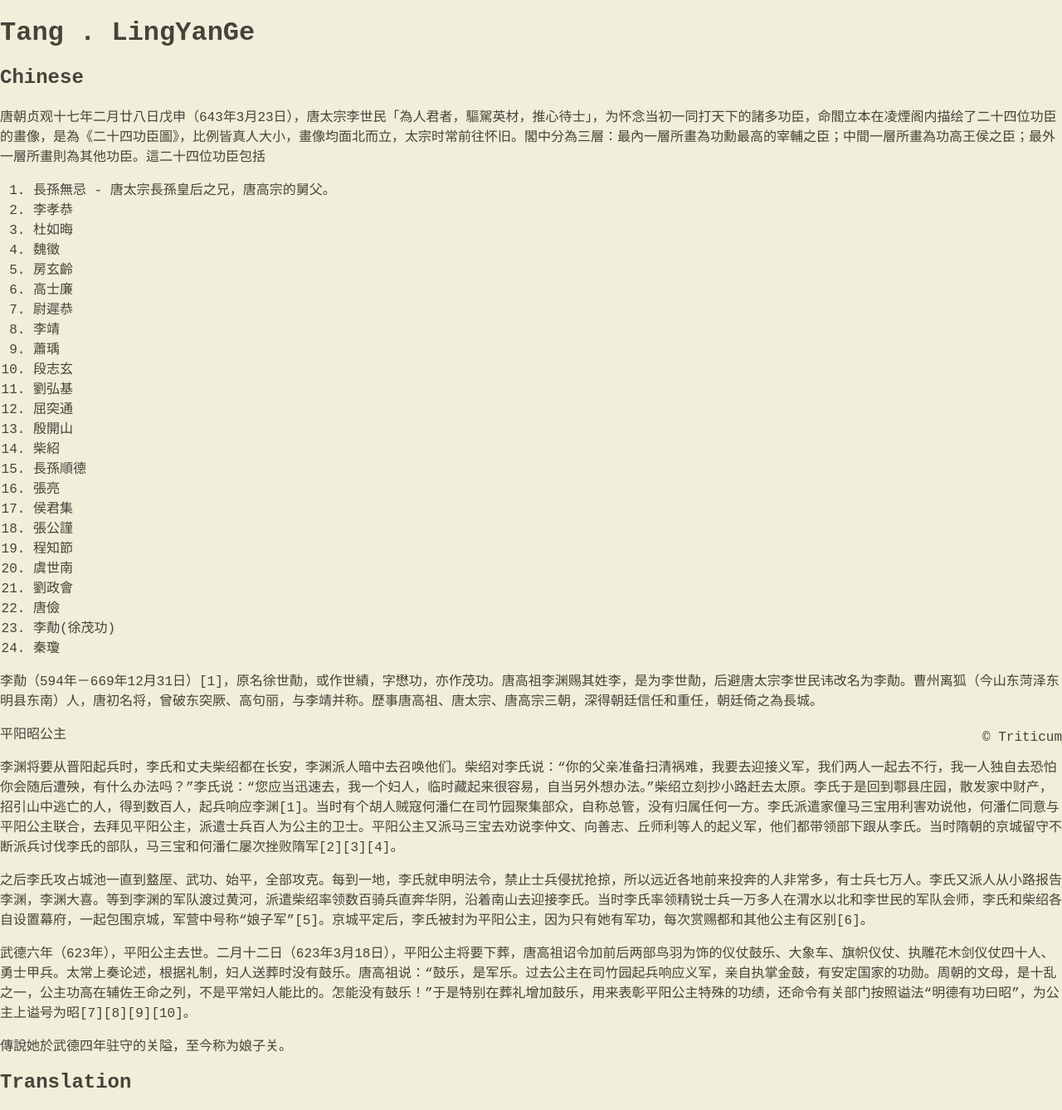
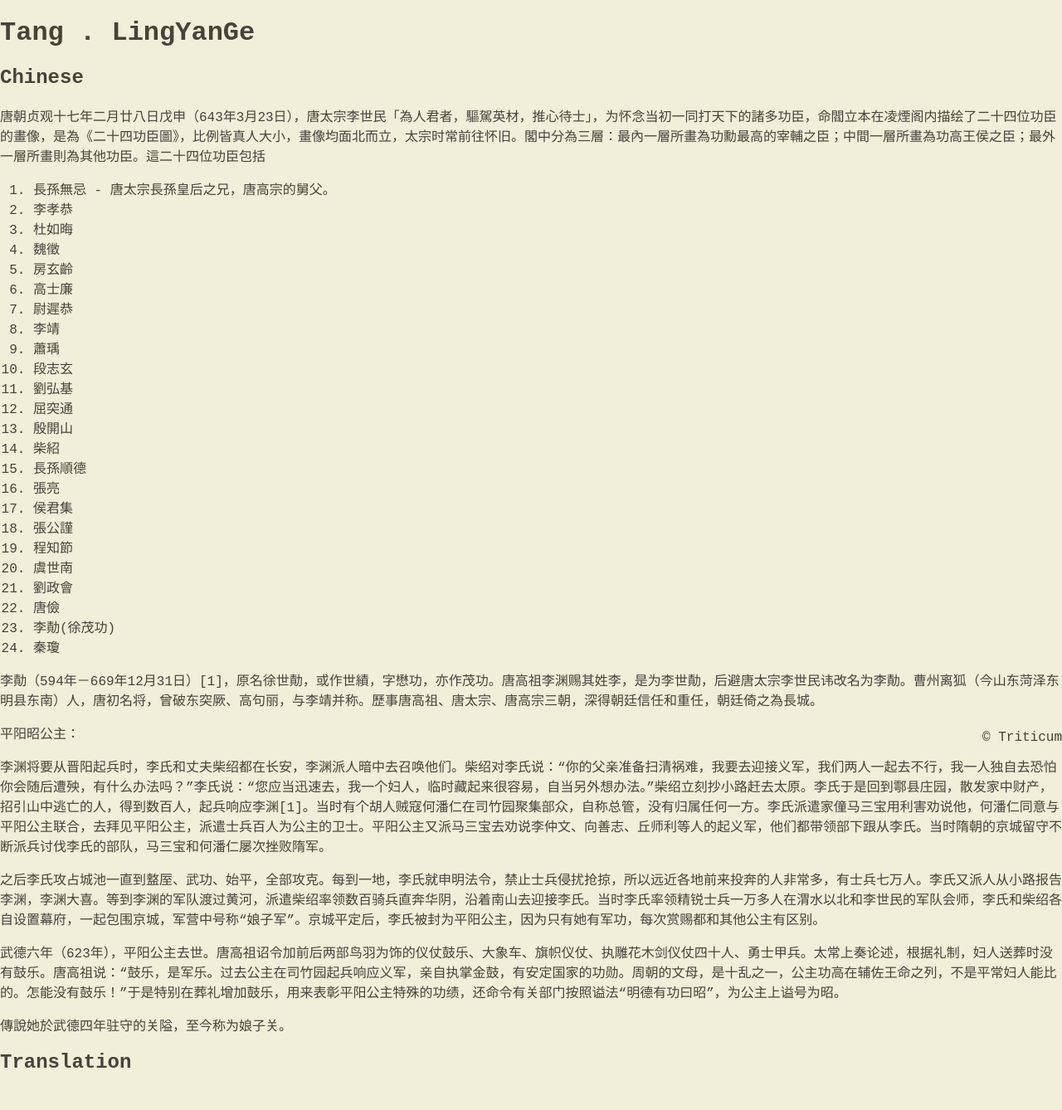
Before and after one commit to Triticum01/Triticum01.github.io, a Jekyll site: the page built from _posts/2022-12-17-Tang-Ling-Yang-Ge.md, in a window 1280 px wide. Shown: the whole page at 83% size. Built offline with Jekyll 4.4.1, drawn with Linux system fonts in a browser that asks for light colours; nearby versions of some CDN libraries; after the commit the page ends 1314 px from its top, so only the background shows below that.

Commit message:
Update 2022-12-17-Tang-Ling-Yang-Ge.md

```diff
--- a/_posts/2022-12-17-Tang-Ling-Yang-Ge.md
+++ b/_posts/2022-12-17-Tang-Ling-Yang-Ge.md
@@ -37,13 +37,13 @@
 
 李勣（594年－669年12月31日）[1]，原名徐世勣，或作世績，字懋功，亦作茂功。唐高祖李渊赐其姓李，是为李世勣，后避唐太宗李世民讳改名为李勣。曹州离狐（今山东菏泽东明县东南）人，唐初名将，曾破东突厥、高句丽，与李靖并称。歷事唐高祖、唐太宗、唐高宗三朝，深得朝廷信任和重任，朝廷倚之為長城。
 
-平阳昭公主
+`平阳昭公主`：
 
-李渊将要从晋阳起兵时，李氏和丈夫柴绍都在长安，李渊派人暗中去召唤他们。柴绍对李氏说：“你的父亲准备扫清祸难，我要去迎接义军，我们两人一起去不行，我一人独自去恐怕你会随后遭殃，有什么办法吗？”李氏说：“您应当迅速去，我一个妇人，临时藏起来很容易，自当另外想办法。”柴绍立刻抄小路赶去太原。李氏于是回到鄠县庄园，散发家中财产，招引山中逃亡的人，得到数百人，起兵响应李渊[1]。当时有个胡人贼寇何潘仁在司竹园聚集部众，自称总管，没有归属任何一方。李氏派遣家僮马三宝用利害劝说他，何潘仁同意与平阳公主联合，去拜见平阳公主，派遣士兵百人为公主的卫士。平阳公主又派马三宝去劝说李仲文、向善志、丘师利等人的起义军，他们都带领部下跟从李氏。当时隋朝的京城留守不断派兵讨伐李氏的部队，马三宝和何潘仁屡次挫败隋军[2][3][4]。
+李渊将要从晋阳起兵时，李氏和丈夫柴绍都在长安，李渊派人暗中去召唤他们。柴绍对李氏说：“你的父亲准备扫清祸难，我要去迎接义军，我们两人一起去不行，我一人独自去恐怕你会随后遭殃，有什么办法吗？”李氏说：“您应当迅速去，我一个妇人，临时藏起来很容易，自当另外想办法。”柴绍立刻抄小路赶去太原。李氏于是回到鄠县庄园，散发家中财产，招引山中逃亡的人，得到数百人，起兵响应李渊[1]。当时有个胡人贼寇何潘仁在司竹园聚集部众，自称总管，没有归属任何一方。李氏派遣家僮马三宝用利害劝说他，何潘仁同意与平阳公主联合，去拜见平阳公主，派遣士兵百人为公主的卫士。平阳公主又派马三宝去劝说李仲文、向善志、丘师利等人的起义军，他们都带领部下跟从李氏。当时隋朝的京城留守不断派兵讨伐李氏的部队，马三宝和何潘仁屡次挫败隋军。
 
-之后李氏攻占城池一直到盩厔、武功、始平，全部攻克。每到一地，李氏就申明法令，禁止士兵侵扰抢掠，所以远近各地前来投奔的人非常多，有士兵七万人。李氏又派人从小路报告李渊，李渊大喜。等到李渊的军队渡过黄河，派遣柴绍率领数百骑兵直奔华阴，沿着南山去迎接李氏。当时李氏率领精锐士兵一万多人在渭水以北和李世民的军队会师，李氏和柴绍各自设置幕府，一起包围京城，军营中号称“娘子军”[5]。京城平定后，李氏被封为平阳公主，因为只有她有军功，每次赏赐都和其他公主有区别[6]。
+之后李氏攻占城池一直到盩厔、武功、始平，全部攻克。每到一地，李氏就申明法令，禁止士兵侵扰抢掠，所以远近各地前来投奔的人非常多，有士兵七万人。李氏又派人从小路报告李渊，李渊大喜。等到李渊的军队渡过黄河，派遣柴绍率领数百骑兵直奔华阴，沿着南山去迎接李氏。当时李氏率领精锐士兵一万多人在渭水以北和李世民的军队会师，李氏和柴绍各自设置幕府，一起包围京城，军营中号称“娘子军”。京城平定后，李氏被封为平阳公主，因为只有她有军功，每次赏赐都和其他公主有区别。
 
-武德六年（623年），平阳公主去世。二月十二日（623年3月18日），平阳公主将要下葬，唐高祖诏令加前后两部鸟羽为饰的仪仗鼓乐、大象车、旗帜仪仗、执雕花木剑仪仗四十人、勇士甲兵。太常上奏论述，根据礼制，妇人送葬时没有鼓乐。唐高祖说：“鼓乐，是军乐。过去公主在司竹园起兵响应义军，亲自执掌金鼓，有安定国家的功勋。周朝的文母，是十乱之一，公主功高在辅佐王命之列，不是平常妇人能比的。怎能没有鼓乐！”于是特别在葬礼增加鼓乐，用来表彰平阳公主特殊的功绩，还命令有关部门按照谥法“明德有功曰昭”，为公主上谥号为昭[7][8][9][10]。
+武德六年（623年），平阳公主去世。唐高祖诏令加前后两部鸟羽为饰的仪仗鼓乐、大象车、旗帜仪仗、执雕花木剑仪仗四十人、勇士甲兵。太常上奏论述，根据礼制，妇人送葬时没有鼓乐。唐高祖说：“鼓乐，是军乐。过去公主在司竹园起兵响应义军，亲自执掌金鼓，有安定国家的功勋。周朝的文母，是十乱之一，公主功高在辅佐王命之列，不是平常妇人能比的。怎能没有鼓乐！”于是特别在葬礼增加鼓乐，用来表彰平阳公主特殊的功绩，还命令有关部门按照谥法“明德有功曰昭”，为公主上谥号为昭。
 
 傳說她於武德四年驻守的关隘，至今称为娘子关。
 
```
